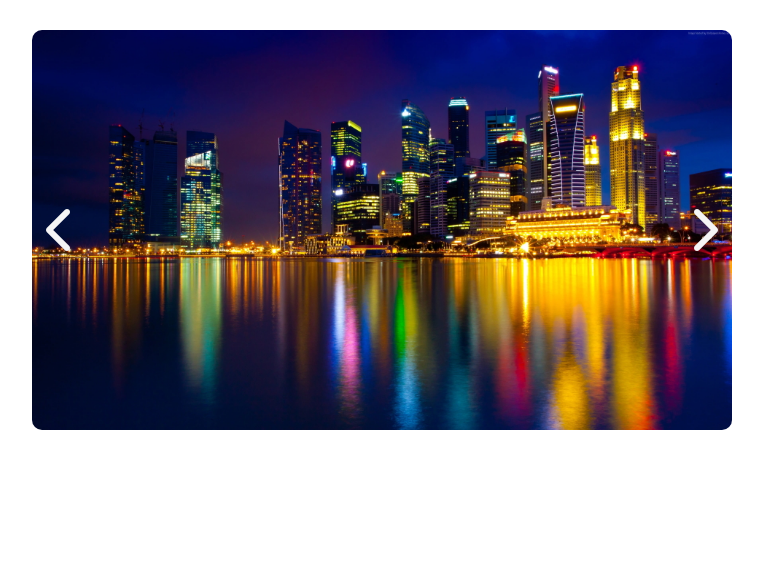
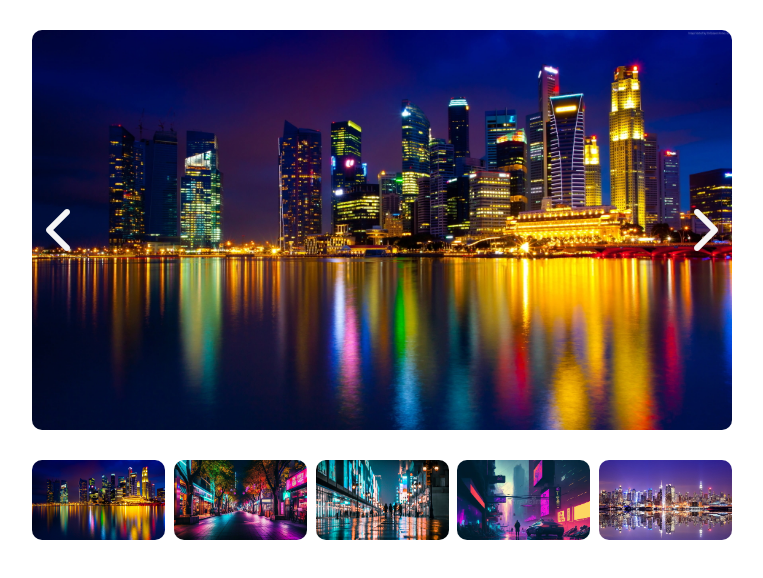
Before and after one commit to abdicore/js-array-carousel, a plain HTML site: page index.html in a window 1280 px wide. Shown: the whole page, without its empty margins (258-1021 px from the left). Drawn offline with nearby package versions, Linux system fonts and the light colour scheme.

Commit message:
thumbnails

```diff
--- a/css/style.css
+++ b/css/style.css
@@ -26,8 +26,6 @@
     height: 100%;
 }
 
-
-
 #carousel img {
     width: 100%;
     height: 100%;
@@ -55,3 +53,22 @@
 #next {
     right: 2%;
 }
+
+
+/* thumbnails */
+
+#thumbnails {
+    width: 700px;
+    margin: 0 auto;
+    height: 80px;
+    display: flex;
+    justify-content: space-between;
+    align-items: center;
+
+}
+
+#thumbnails img {
+    height: 80px;
+    width: 19%;
+    border-radius: 10px;
+}
--- a/index.html
+++ b/index.html
@@ -28,6 +28,14 @@
             </div>
             <i id="prev" class="fa-solid fa-chevron-left"></i>
         </div>
+        <div id="thumbnails">
+            <img src="img/1.jpg" alt="">
+            <img src="img/2.jpg" alt="">
+            <img src="img/3.jpg" alt="">
+            <img src="img/4.jpg" alt="">
+            <img src="img/5.jpg" alt="">
+
+        </div>
     </div>
 
 
```
